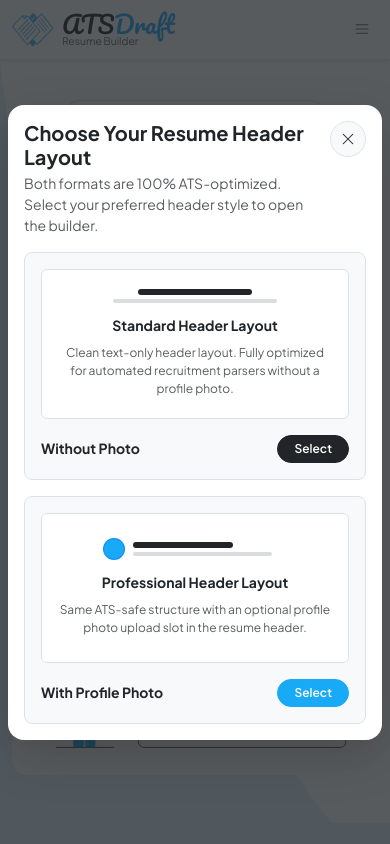
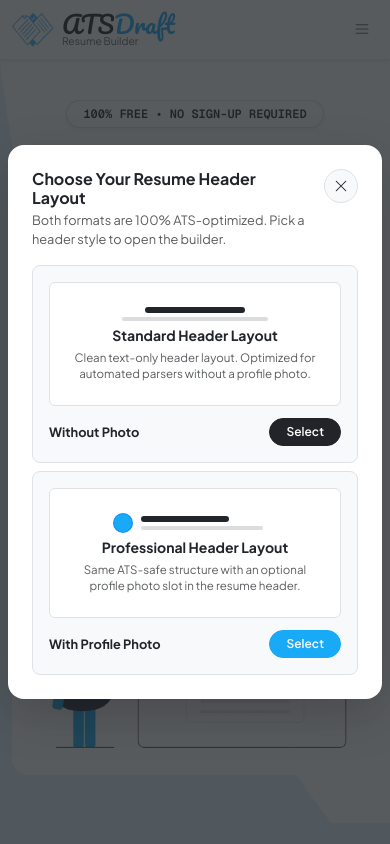
Before and after one commit to rtch-cntlls/ATSDraft--Resume-Builder, a Next.js app: page / in a window 390 px wide. Both pictures are taken after a click on the button "Create My Resume Now". Shown: the top 844 px of the page. Built offline with nearby package versions, Linux system fonts and the light colour scheme.

Commit message:
resume builder --modal fixed in mobile view

```diff
--- a/src/components/templatemodal.js
+++ b/src/components/templatemodal.js
@@ -34,21 +34,26 @@ export default function TemplateModal({ isOpen, onClose }) {
             aria-modal="true"
             aria-labelledby="template-modal-title"
             onClick={onClose}
-            className="position-fixed top-0 start-0 w-100 h-100 bg-dark bg-opacity-75 d-flex flex-column justify-content-center align-items-center p-2 p-md-3 overflow-y-auto"
+            className="position-fixed top-0 start-0 w-100 h-100 bg-dark bg-opacity-75 d-flex justify-content-center align-items-center p-2 overflow-y-auto"
             style={{ zIndex: 1080 }}
         >
             <div
                 onClick={(e) => e.stopPropagation()}
-                className="bg-white w-100 rounded-4 shadow-lg overflow-hidden p-3 p-md-5 my-auto"
-                style={{ maxWidth: '750px', maxHeight: '90vh', overflowY: 'auto' }}
+                className="bg-white w-100 rounded-4 shadow-lg p-4 p-md-5 my-auto"
+                style={{
+                    maxWidth: '750px',
+                    maxHeight: '92dvh',
+                    overflowY: 'auto',
+                    WebkitOverflowScrolling: 'touch',
+                }}
             >
-                <div className="d-flex align-items-start align-items-md-center justify-content-between mb-3 mb-md-4 gap-2">
-                    <div>
-                        <h3 id="template-modal-title" className="fw-bold text-dark mb-1 fs-5 fs-md-4">
+                <div className="d-flex align-items-start justify-content-between mb-3 mb-md-4 gap-2">
+                    <div className="pe-1">
+                        <h3 id="template-modal-title" className="fw-bold text-dark mb-1 fs-6 fs-sm-5 fs-md-4">
                             Choose Your Resume Header Layout
                         </h3>
-                        <p className="text-muted small mb-0">
-                            Both formats are 100% ATS-optimized. Select your preferred header style to open the builder.
+                        <p className="text-muted mb-0" style={{ fontSize: '0.8rem' }}>
+                            Both formats are 100% ATS-optimized. Pick a header style to open the builder.
                         </p>
                     </div>
                     <button
@@ -56,13 +61,13 @@ export default function TemplateModal({ isOpen, onClose }) {
                         aria-label="Close layout modal"
                         className="btn btn-light btn-sm rounded-circle p-2 d-flex align-items-center justify-content-center border flex-shrink-0"
                         onClick={onClose}
-                        style={{ width: '36px', height: '36px' }}
+                        style={{ width: '34px', height: '34px' }}
                     >
                         <i className="bi bi-x-lg text-dark" aria-hidden="true" />
                     </button>
                 </div>
 
-                <div className="row g-3 g-md-4">
+                <div className="row g-2 g-md-4">
                     <div className="col-12 col-md-6">
                         <a
                             href="/builder?template=standard"
@@ -70,21 +75,21 @@ export default function TemplateModal({ isOpen, onClose }) {
                             className="card h-100 border text-decoration-none p-3 rounded-3 transition-all hover-border-dark bg-light shadow-xs d-flex flex-column justify-content-between"
                         >
                             <div
-                                className="bg-white border rounded-2 p-3 mb-3 d-flex flex-column gap-2 text-center justify-content-center"
-                                style={{ minHeight: '150px' }}
+                                className="bg-white border rounded-2 p-4 mb-2 d-flex flex-column gap-1 text-center justify-content-center"
+                                style={{ minHeight: '105px' }}
                             >
-                                <div className="mx-auto w-75 d-flex flex-column align-items-center gap-1 mb-1" aria-hidden="true">
+                                <div className="mx-auto w-75 d-flex flex-column align-items-center gap-1" aria-hidden="true">
                                     <div className="bg-dark rounded-pill" style={{ width: '55%', height: '6px' }} />
                                     <div className="bg-secondary bg-opacity-25 rounded-pill" style={{ width: '80%', height: '4px' }} />
                                 </div>
                                 <div className="fw-bold text-dark small">Standard Header Layout</div>
-                                <div className="text-muted" style={{ fontSize: '0.75rem' }}>
-                                    Clean text-only header layout. Fully optimized for automated recruitment parsers without a profile photo.
+                                <div className="text-muted" style={{ fontSize: '0.72rem', lineHeight: 1.35 }}>
+                                    Clean text-only header layout. Optimized for automated parsers without a profile photo.
                                 </div>
                             </div>
-                            <div className="d-flex align-items-center justify-content-between">
-                                <span className="fw-bold text-dark small">Without Photo</span>
-                                <span className="btn btn-sm btn-dark px-3 rounded-pill fw-semibold" style={{ fontSize: '0.75rem' }}>
+                            <div className="d-flex align-items-center justify-content-between pt-1">
+                                <span className="fw-bold text-dark" style={{ fontSize: '0.8rem' }}>Without Photo</span>
+                                <span className="btn btn-sm btn-dark px-3 py-1 rounded-pill fw-semibold" style={{ fontSize: '0.75rem' }}>
                                     Select
                                 </span>
                             </div>
@@ -98,13 +103,13 @@ export default function TemplateModal({ isOpen, onClose }) {
                             className="card h-100 border text-decoration-none p-3 rounded-3 transition-all hover-border-dark bg-light shadow-xs d-flex flex-column justify-content-between"
                         >
                             <div
-                                className="bg-white border rounded-2 p-3 mb-3 d-flex flex-column gap-2 text-center justify-content-center"
-                                style={{ minHeight: '150px' }}
+                                className="bg-white border rounded-2 p-4 mb-2 d-flex flex-column gap-1 text-center justify-content-center"
+                                style={{ minHeight: '105px' }}
                             >
-                                <div className="mx-auto w-75 d-flex align-items-center justify-content-center gap-2 mb-1" aria-hidden="true">
+                                <div className="mx-auto w-75 d-flex align-items-center justify-content-center gap-2" aria-hidden="true">
                                     <div
                                         className="rounded-circle bg-primary bg-opacity-25 border border-primary border-opacity-50 flex-shrink-0"
-                                        style={{ width: '22px', height: '22px' }}
+                                        style={{ width: '20px', height: '20px' }}
                                     />
                                     <div className="d-flex flex-column gap-1 w-75">
                                         <div className="bg-dark rounded-pill" style={{ width: '65%', height: '6px' }} />
@@ -112,13 +117,13 @@ export default function TemplateModal({ isOpen, onClose }) {
                                     </div>
                                 </div>
                                 <div className="fw-bold text-dark small">Professional Header Layout</div>
-                                <div className="text-muted" style={{ fontSize: '0.75rem' }}>
-                                    Same ATS-safe structure with an optional profile photo upload slot in the resume header.
+                                <div className="text-muted" style={{ fontSize: '0.72rem', lineHeight: 1.35 }}>
+                                    Same ATS-safe structure with an optional profile photo slot in the resume header.
                                 </div>
                             </div>
-                            <div className="d-flex align-items-center justify-content-between">
-                                <span className="fw-bold text-dark small">With Profile Photo</span>
-                                <span className="btn btn-sm btn-primary text-white px-3 rounded-pill fw-semibold" style={{ fontSize: '0.75rem' }}>
+                            <div className="d-flex align-items-center justify-content-between pt-1">
+                                <span className="fw-bold text-dark" style={{ fontSize: '0.8rem' }}>With Profile Photo</span>
+                                <span className="btn btn-sm btn-primary text-white px-3 py-1 rounded-pill fw-semibold" style={{ fontSize: '0.75rem' }}>
                                     Select
                                 </span>
                             </div>
```
